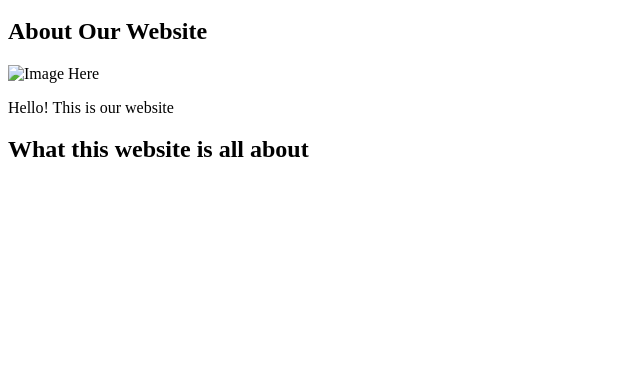
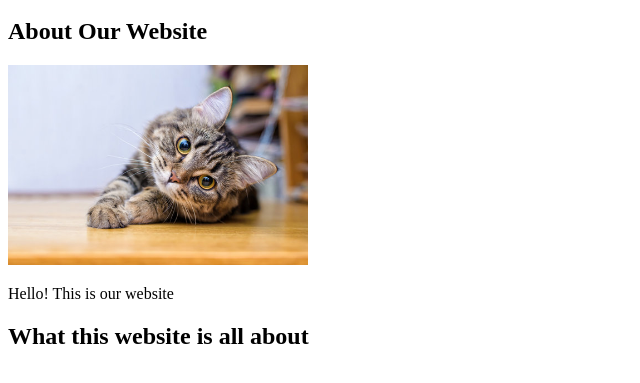
Before and after one commit to PachecoHanz/bryanHanz, a plain HTML site: page index.html in a window 1280 px wide. Shown: the part 185-568 px from the top of the page, without its empty margins (0-640 px from the left). Drawn offline with Linux system fonts and the light colour scheme.

Commit message:
hanz-changed-stuff

```diff
--- a/index.html
+++ b/index.html
@@ -21,7 +21,7 @@
     <div align="left">
 
         <h2>About Our Website</h2>
-        <img src="images/aboutme.png" alt="Image Here" width="300">
+        <img src="images/catimg.jpg" alt="Image Here" width="300">
 
         <div style="max-width: 600px; text-align: left;">
             <p>
```
Also changed, not shown: images/catimg.jpg (added).
